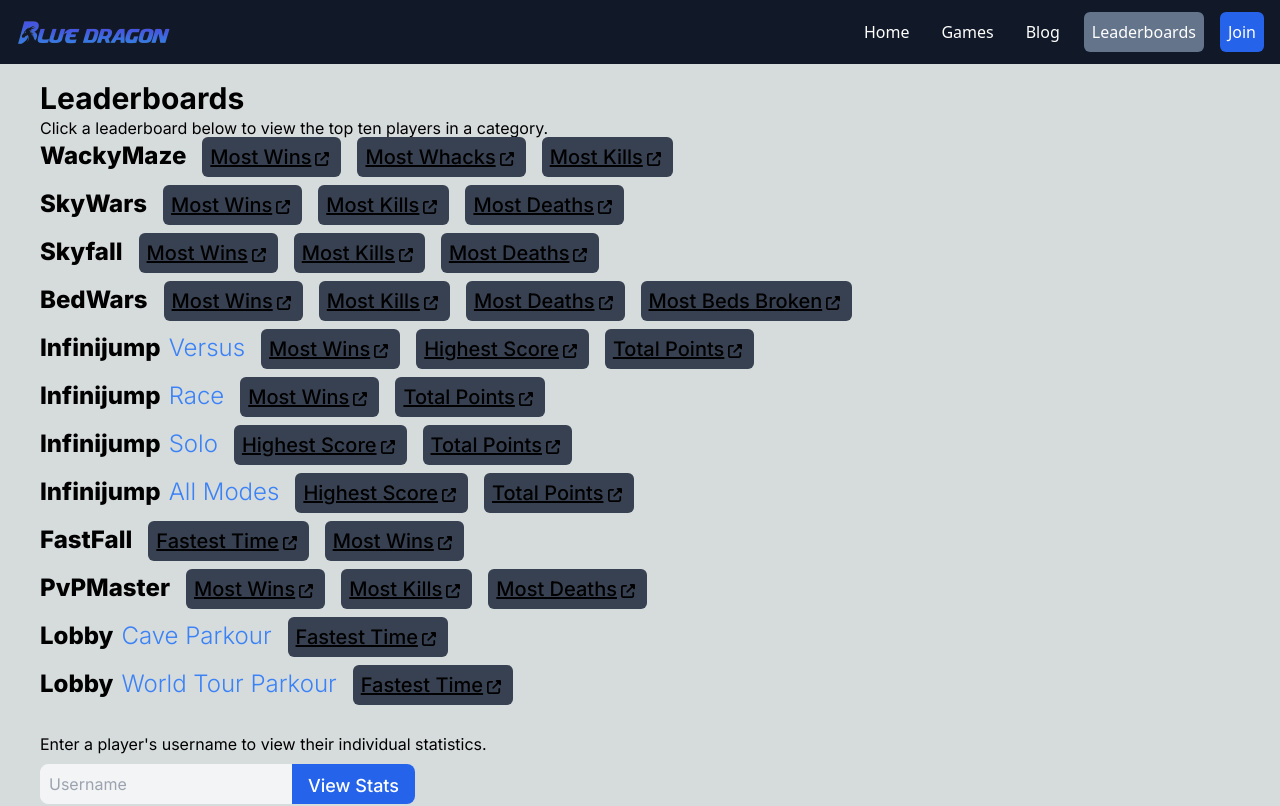
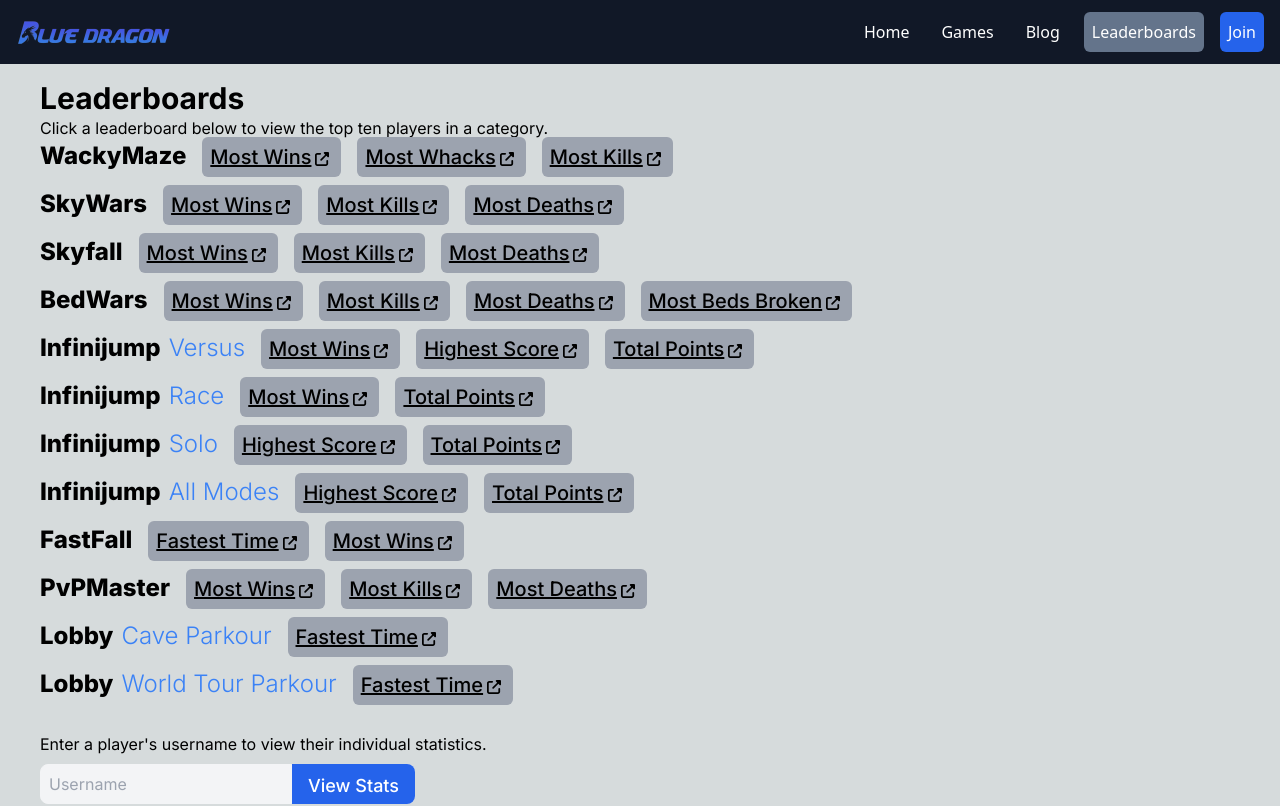
Before and after one commit to BlueDragonMC/Website, a Next.js app: page /leaderboards in a window 1280 px wide. Shown: the top 806 px of the page. Built offline with nearby package versions, Linux system fonts and the light colour scheme.

Commit message:
Fix background on light mode

```diff
--- a/app/leaderboards/page.tsx
+++ b/app/leaderboards/page.tsx
@@ -33,7 +33,7 @@ export default function Page() {
                                 return (
                                     <Link
                                         key={lb.stat}
-                                        className="text-xl underline font-medium mx-2 bg-gray-700 rounded-md p-2"
+                                        className="text-xl underline font-medium mx-2 bg-gray-400 dark:bg-gray-700 rounded-md p-2"
                                         href={"/leaderboards/" + lb.stat}
                                     >
                                         {lb.name}
```
